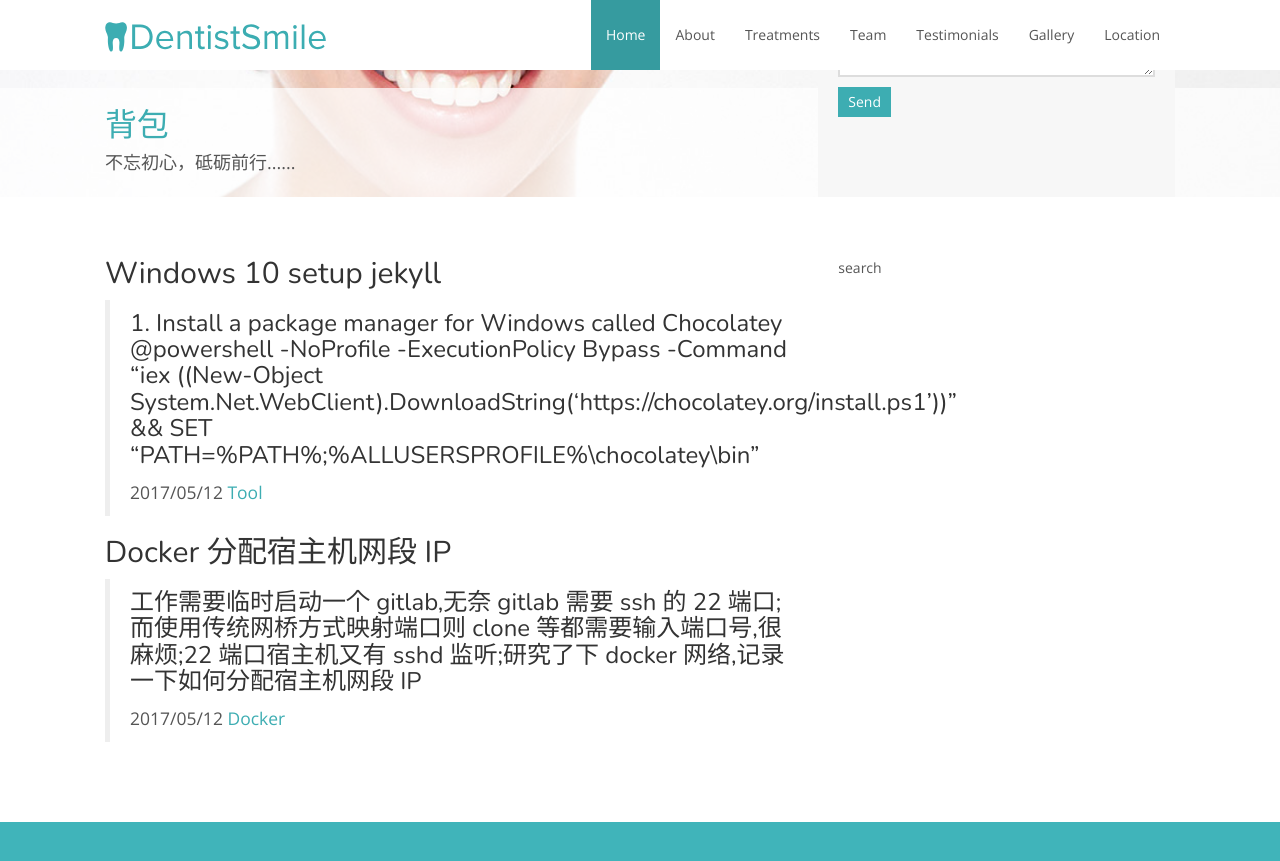
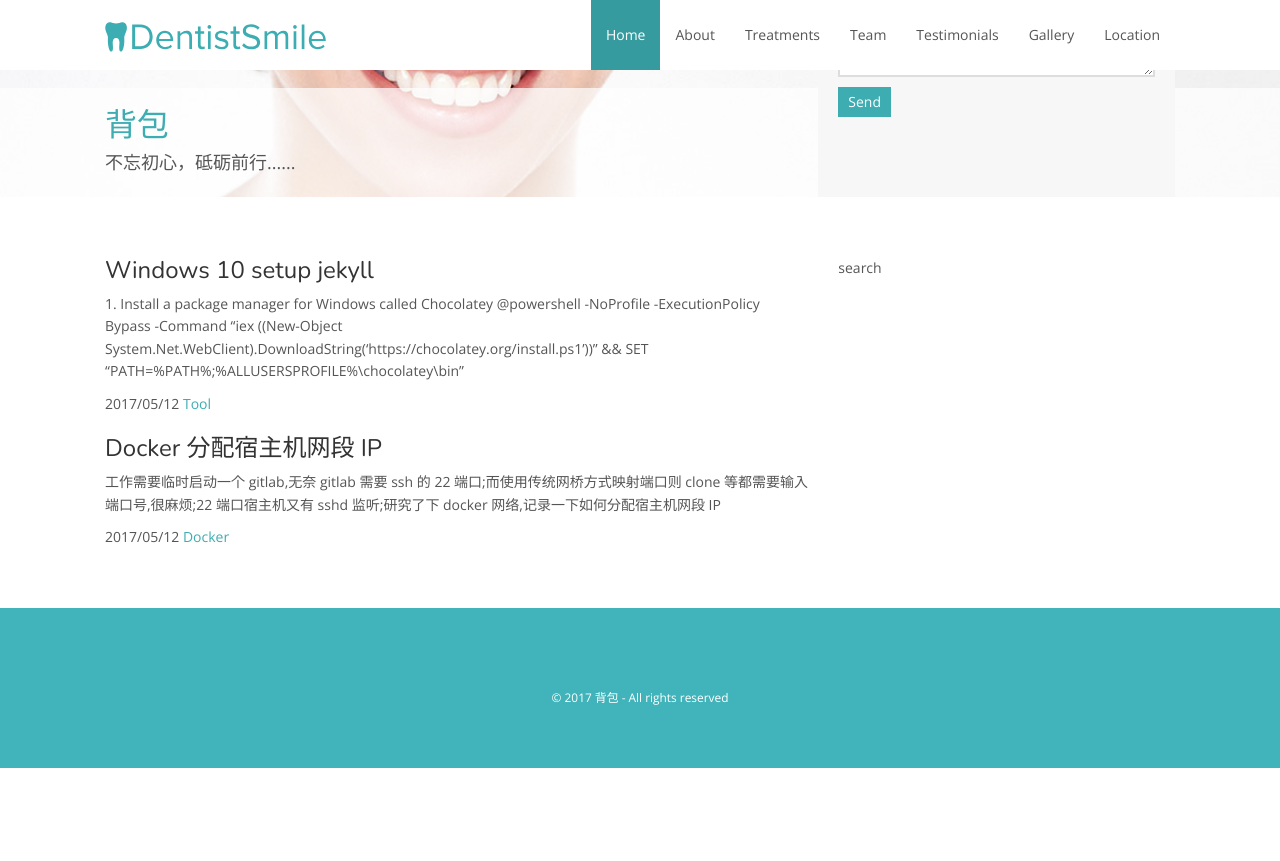
Before and after one commit to cqmh/blog, a Jekyll site: the page built from index.html, in a window 1280 px wide and 900 px high, scrolled down 449 px. Shown: the top 861 px of the window. Built offline with Jekyll 4.4.1, drawn with Linux system fonts in a browser that asks for light colours; nearby versions of some CDN libraries; the list of posts is cut into pages by our own code; after the commit the page ends 1217 px from its top, so only the background shows below that.

Commit message:
Update index.html

```diff
--- a/index.html
+++ b/index.html
@@ -44,16 +44,14 @@ layout: default
     <div class="row">
         <div class="col-sm-8">
             {% for post in paginator.posts %}
-		<h2>{{ post.title }}</h2>
-		<blockquote>
-		<h3>{{ post.excerpt | strip_html | strip }}</h3>
+		<h3>{{ post.title }}</h3>
+		<p>{{ post.excerpt | strip_html | strip }}</p>
 		<p>
 		    {{ post.date | date: "%Y/%m/%d" }}
 		    {% for cat in post.categories %}
 		        <a>{{ cat }}</a>
 		    {% endfor %}
 		</p>
-		</blockquote>
 	    {% endfor %}
 	</div>
         <div class="col-sm-4">
```
